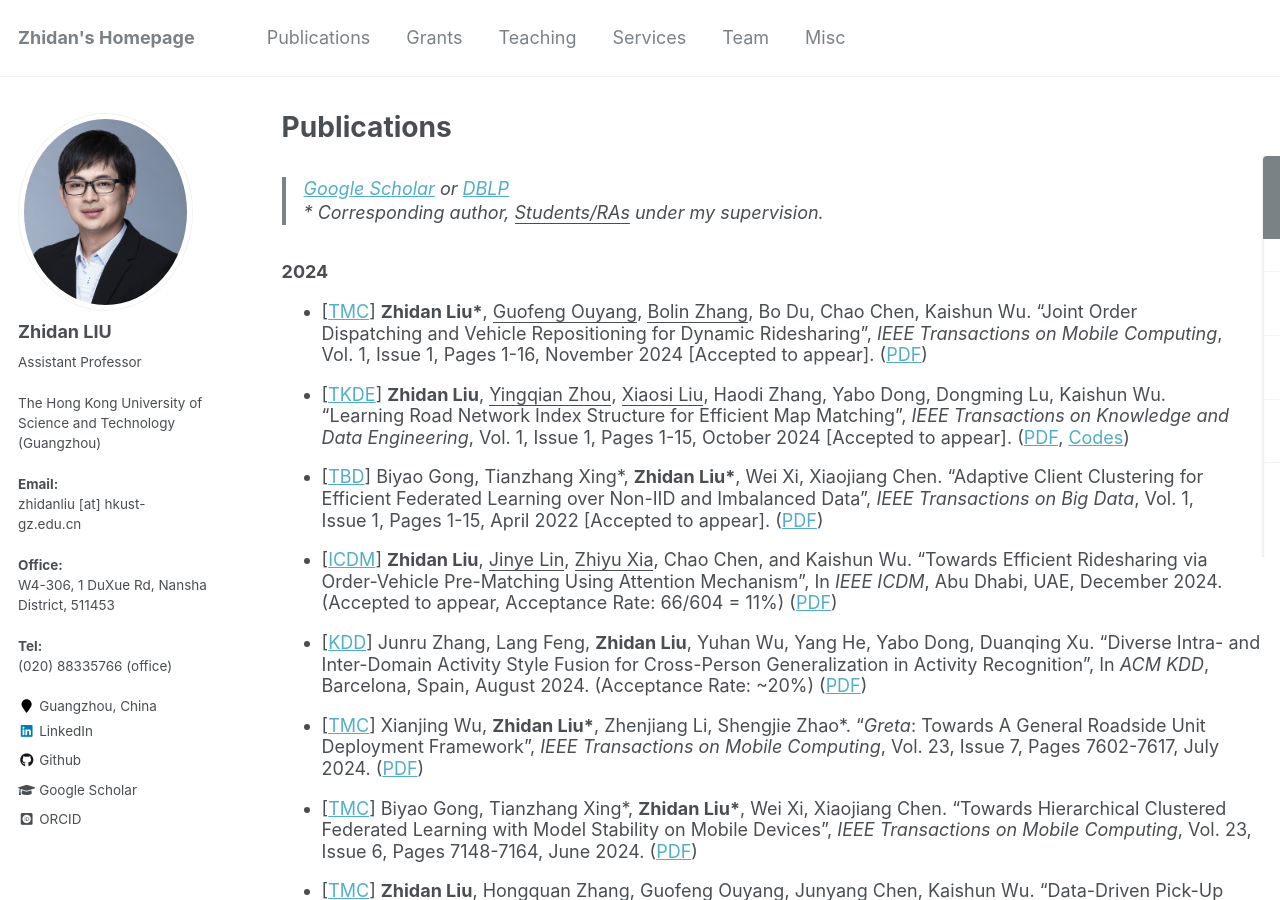
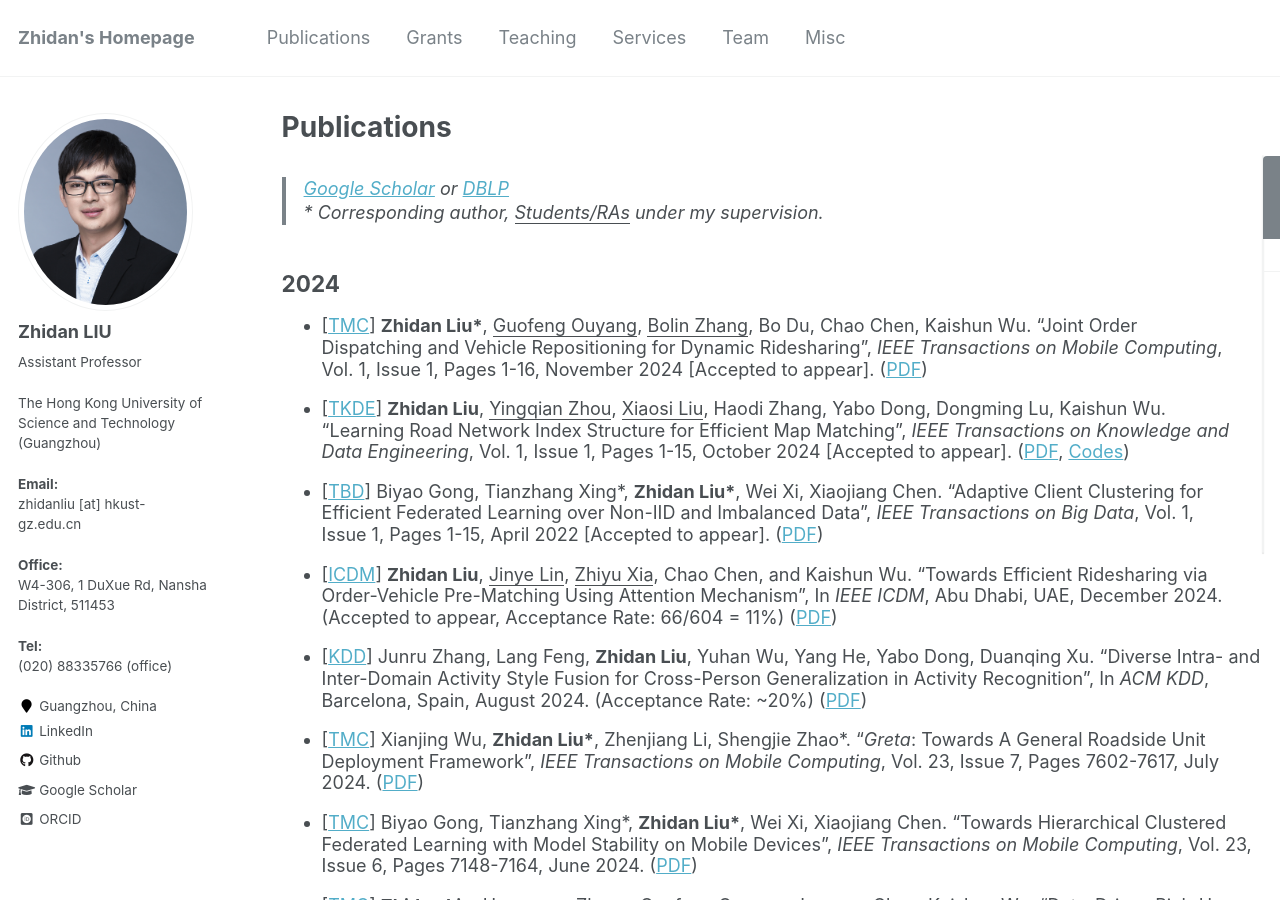
Before and after one commit to liuzhidan/liuzhidan.github.io, a Jekyll site: the page built from _pages/publications.md, in a window 1280 px wide and 900 px high. Built offline with Jekyll 4.4.1, drawn with Linux system fonts in a browser that asks for light colours; some web fonts are replaced.

Commit message:
style and layout

```diff
--- a/_pages/publications.md
+++ b/_pages/publications.md
@@ -11,7 +11,7 @@
 > [Google Scholar](https://scholar.google.com/citations?user=wCzfY2QAAAAJ&hl=en) or [DBLP](https://dblp.org/pid/124/2048.html) <br> \* Corresponding author, <u>Students/RAs</u> under my supervision.
 
 
-### 2024
+## 2024
 
 * [[TMC](https://ieeexplore.ieee.org/xpl/RecentIssue.jsp?punumber=7755)] <b>Zhidan Liu\*</b>, <u>Guofeng Ouyang</u>, <u>Bolin Zhang</u>, Bo Du, Chao Chen, Kaishun Wu. "Joint Order Dispatching and Vehicle Repositioning for Dynamic Ridesharing", _IEEE Transactions on Mobile Computing_, Vol. 1, Issue 1, Pages 1-16, November 2024 [Accepted to appear]. ([PDF](/files/2024-TMC-JODR.pdf))
 
@@ -32,7 +32,7 @@
 * [[TMC](https://ieeexplore.ieee.org/xpl/RecentIssue.jsp?punumber=7755)] <b>Zhidan Liu</b>, <u>Jiancong Liu</u>, <u>Xiaowen Xu</u>, Kaishun Wu. "_DeepGPS_: Deep Learning Enhanced GPS Positioning in Urban Canyons", _IEEE Transactions on Mobile Computing_, Vol. 23, Issue 1, Pages 376-392, January 2024. ([PDF](/files/2024-TMC-DeepGPS.pdf), [Codes](https://github.com/bducgroup/DeepGPS))
 
 
-### 2023 and before
+## 2023 and before
 
 ### >> Journal Papers
 
```
